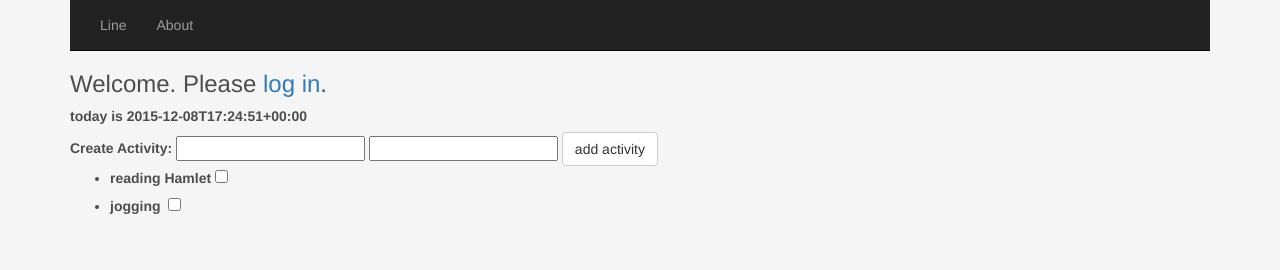
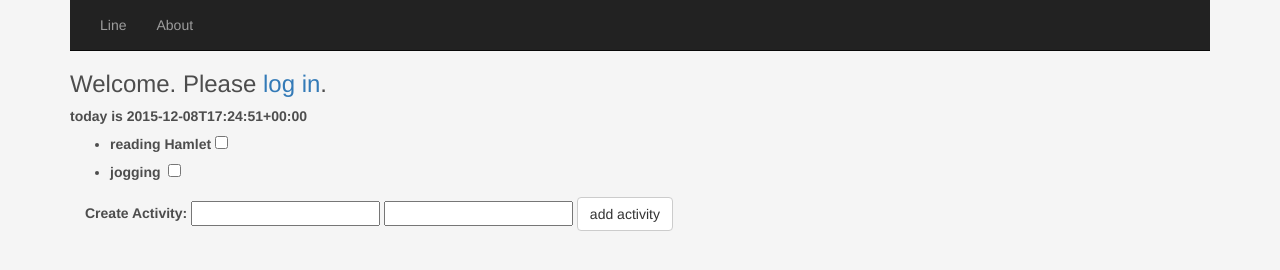
Before and after one commit to xie-qianyue/lineProject-nodeJS-ES6, a website: page public/index.html in a window 1280 px wide. Drawn offline with nearby package versions, Linux system fonts and the light colour scheme; some packages are replaced by stand-ins of ours; no server answers.

Commit message:
move add activities to footer

```diff
--- a/public/views/main.html
+++ b/public/views/main.html
@@ -6,12 +6,6 @@
 	<section>
 		<div>
 			<label>today is {{lineCtrl.today}}</label>
-		</div>
-		<div>
-			<label>Create Activity:</label>
-			<input ng-model="lineCtrl.activityName">
-			<input ng-model="lineCtrl.objectName">
-			<button type="button" class="btn btn-default" ng-click="lineCtrl.addActivity()">add activity</button>
 		</div>
 	</section>
 	<section>
@@ -25,5 +19,12 @@
             </li>
         </ul>
 	</section>
-	<footer></footer>
+	<footer class="footer"	>
+		<div class="container">
+			<label>Create Activity:</label>
+			<input ng-model="lineCtrl.activityName">
+			<input ng-model="lineCtrl.objectName">
+			<button type="button" class="btn btn-default" ng-click="lineCtrl.addActivity()">add activity</button>
+		</div>
+	</footer>
 </div>
```
